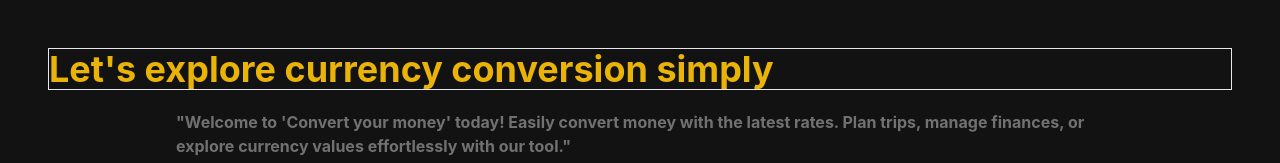
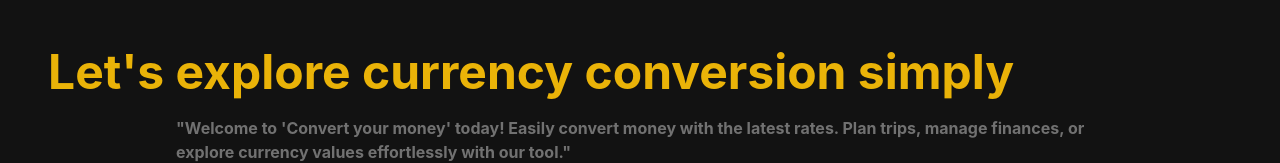
Before and after one commit to Kanishka-Che/Currency-Exchange-MERN, a React (Create React App) app in the folder client/: page / in a window 1280 px wide. Shown: the top 163 px of the page. Built offline with nearby package versions, Linux system fonts and the light colour scheme; no server answers.

Commit message:
design01

```diff
--- a/client/src/pages/MainPage.js
+++ b/client/src/pages/MainPage.js
@@ -105,7 +105,7 @@ export default function MainPage() {
 
   return (
     <div>
-      <h1 className="text-4xl font-bold text-yellow-500 border">
+      <h1 className="text-5xl font-bold text-yellow-500 ">
         Let's explore currency conversion simply
       </h1>
       <p className="lg:mx-32 opacity-40 py-5 font-bold text-white">
```
Also changed, not shown: client/public/background.png (added).
